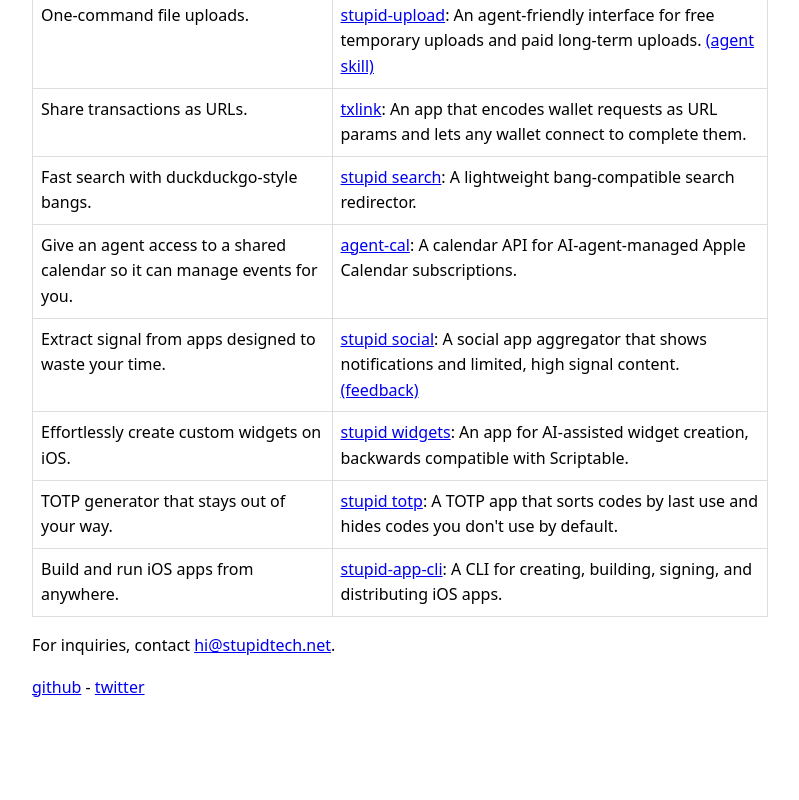
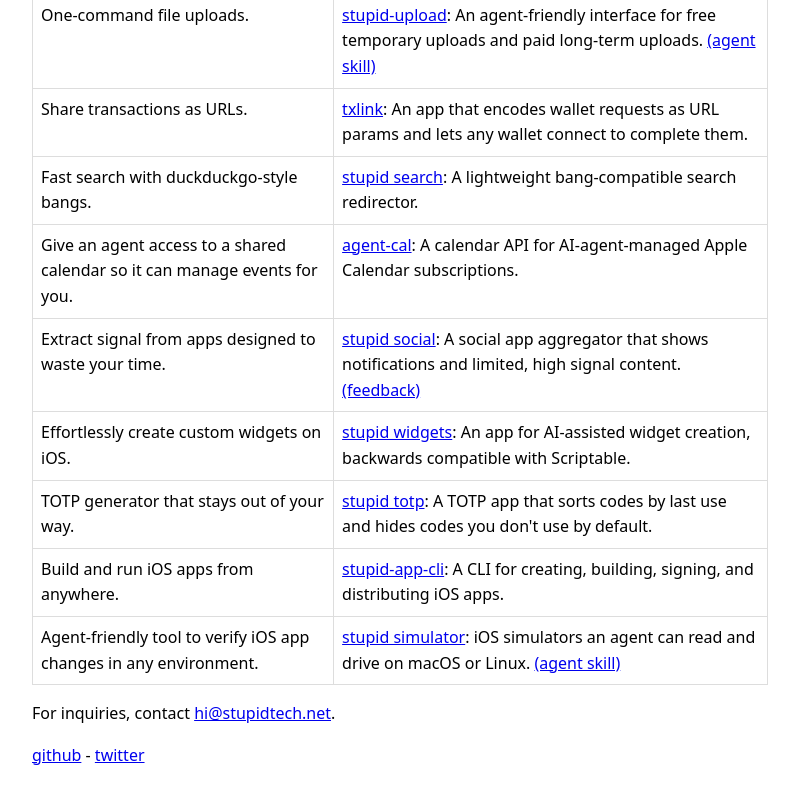
Before and after one commit to stephancill/stupidtech.net, a plain HTML site: page index.html in a window 1280 px wide. Shown: the part 681-1481 px from the top of the page, without its empty margins (240-1039 px from the left). Before the commit the page ends 1413 px from the top, so only its background shows below. Drawn offline with Linux system fonts and the light colour scheme.

Commit message:
feat(site): add stupid simulator entry
Co-Authored-By: Claude Opus 5.5 <noreply@anthropic.com>
Claude-Session: https://claude.ai/code/session_01KknGX9BmC9cqBkn2wRGZwD

```diff
--- a/index.html
+++ b/index.html
@@ -132,6 +132,10 @@
           <td>Build and run iOS apps from anywhere.</td>
           <td><a target="_blank" href="https://github.com/stephancill/stupid-app-cli">stupid-app-cli</a>: A CLI for creating, building, signing, and distributing iOS apps.</td>
         </tr>
+        <tr>
+          <td>Agent-friendly tool to verify iOS app changes in any environment.</td>
+          <td><a target="_blank" href="https://github.com/stephancill/stupid-simulator">stupid simulator</a>: iOS simulators an agent can read and drive on macOS or Linux. <a target="_blank" href="https://github.com/stephancill/stupid-simulator/tree/main/skills/stupid-simulator">(agent skill)</a></td>
+        </tr>
       </tbody>
     </table>
 
```
